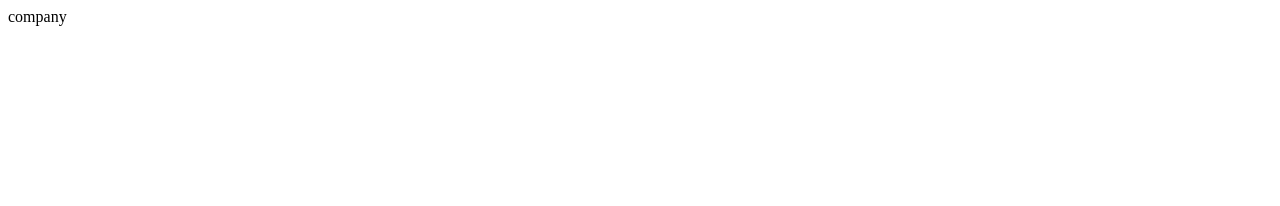
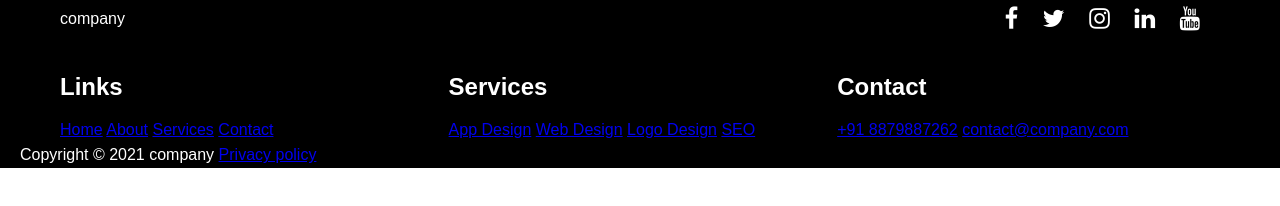
Before and after one commit to acciojob/footer-king-sovan, a website: page main.html in a window 1280 px wide. Drawn offline with Linux system fonts and the light colour scheme.

Commit message:
created a submission

```diff
--- a/main.html
+++ b/main.html
@@ -21,14 +21,42 @@
           </div>
           <div class="media-icons">
             <!-- your code here -->
+			<a href="#"><i class="fa fa-facebook"></i></a>
+            <a href="#"><i class="fa fa-twitter"></i></a>
+            <a href="#"><i class="fa fa-instagram"></i></a>
+            <a href="#"><i class="fa fa-linkedin"></i></a>
+            <a href="#"><i class="fa fa-youtube"></i></a>
           </div>
         </div>
         <div class="link-boxes">
           <!-- your code here -->
+			<div class="box">
+				<h2>Links</h2>
+				<a href="#">Home</a>
+				<a href="#">About</a>
+				<a href="#">Services</a>
+				<a href="#">Contact</a>
+			</div>
+			<div class="box">
+				<h2>Services</h2>
+				<a href="#">App Design</a>
+				<a href="#">Web Design</a>
+				<a href="#">Logo Design</a>
+				<a href="#">SEO</a>
+			</div>
+			<div class="box">
+				<h2>Contact</h2>
+				<a href="tel:+918879887262">+91 8879887262</a>
+	            <a href="mailto:contact@company.com">contact@company.com</a>
+			</div>
         </div>
       </div>
       <div class="bottom-details">
         <!-- your code here -->
+		  <div>
+			  <span>Copyright © 2021 company</span>
+			  <a href="#">Privacy policy</a>
+		  </div>
       </div>
     </footer>
   </body>
--- a/styles.css
+++ b/styles.css
@@ -1 +1,63 @@
-/* your code here */
+*{
+	margin: 0;
+	padding: 0;
+	box-sizing: border-box;
+}
+
+body{
+	font-family: Arial, sans-serif;
+	line-height: 1.6;
+}
+
+footer{
+	background-color: black;
+	color: white;
+	padding: 0 20px;
+}
+
+.content{
+	max-width: 1200px;
+	margin: auto;
+	padding: 0 20px;
+}
+
+.top{
+	display: flex;
+	justify-content: space-between;
+	align-items: center;
+	flex-wrap: wrap;
+}
+
+.logo-details . logo_name {
+	font-size: 2rem;
+	font-weight: bold;
+	color: white;
+}
+
+.media-icons a{
+	margin-right: 20px;
+	font-size: 1.5rem;
+	color: white;
+	transition: 0.5s;
+}
+
+.media-icons a:hover{
+	color: #f39c12;
+}
+
+.link-boxes{
+	display: flex;
+	justify-content: space-between;
+	margin-top: 30px;
+	flex-wrap: wrap;
+}
+
+.link-boxes .box {
+	width: 33%;
+}
+
+.link-boxes h2{
+	font-size: 1.5rem;
+	margin-bottom: 10px;
+	color: white;
+}
```
